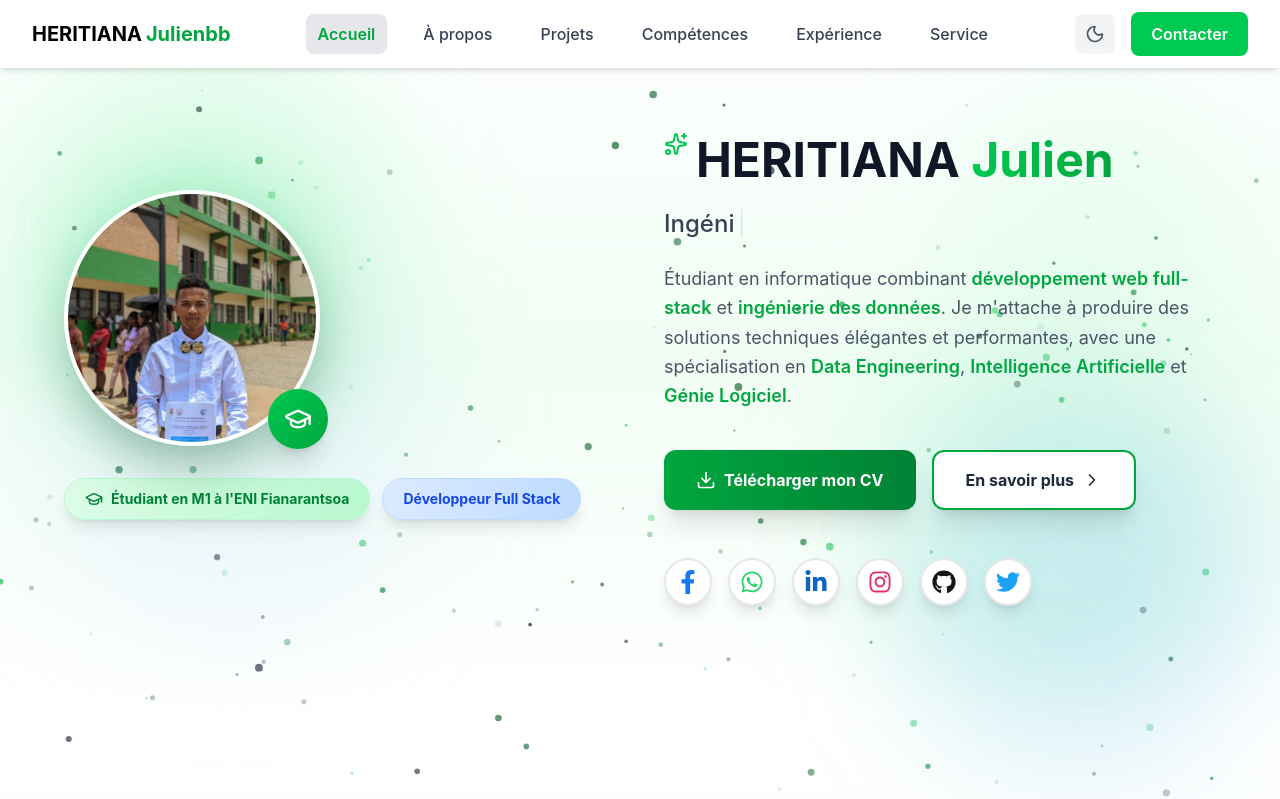
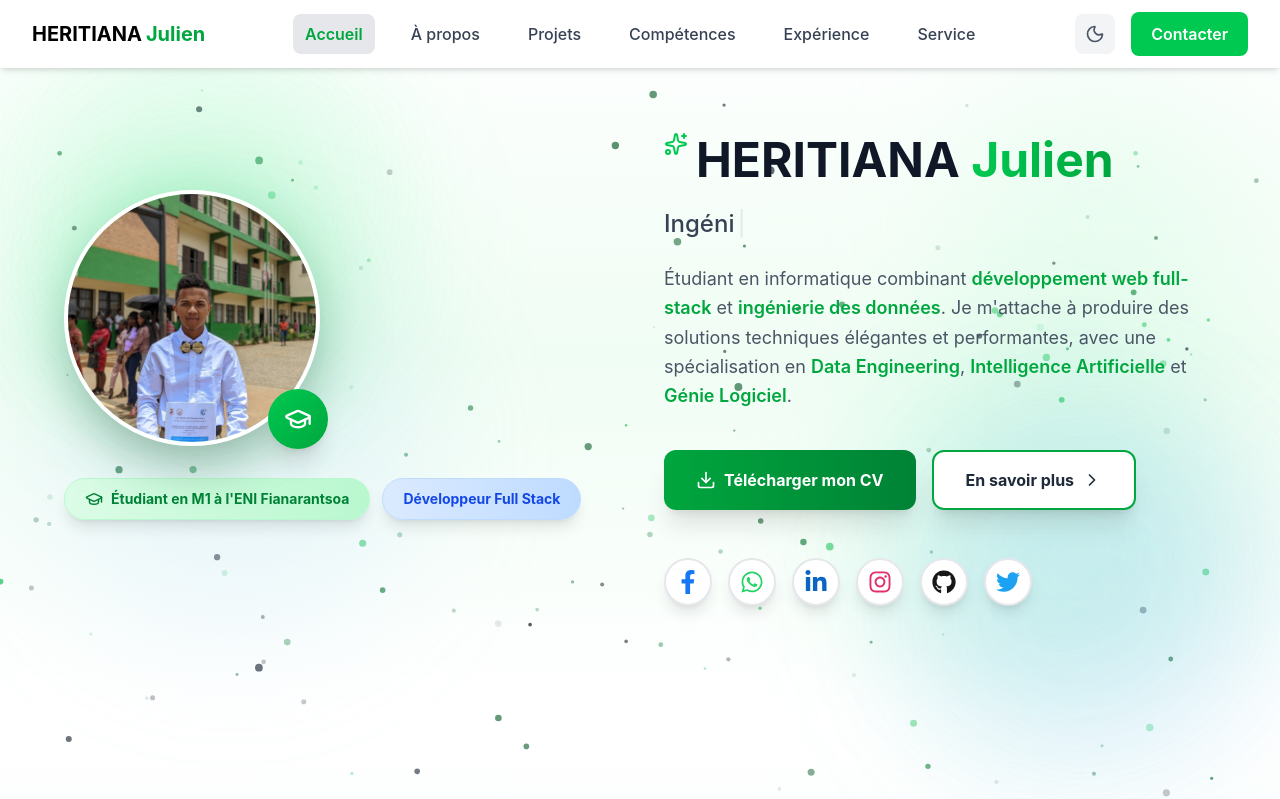
Before and after one commit to momode12/portfolio, a React (Vite) app: page /accueil in a window 1280 px wide. Shown: the top 799 px of the page. Built offline with nearby package versions, Linux system fonts and the light colour scheme.

Commit message:
navbar modifier1

```diff
--- a/src/components/Navbar.tsx
+++ b/src/components/Navbar.tsx
@@ -56,7 +56,7 @@ const Navbar: React.FC<NavbarProps> = ({
       <div className="max-w-7xl mx-auto px-4 sm:px-6 lg:px-8 py-3 flex items-center justify-between">
         {/* Logo - adapté aux petits écrans */}
         <motion.div
-          className="text-lg sm:text-xl font-bold flex items-center cursor-pointer select-none shrink-0"
+          className="text-base sm:text-lg md:text-xl font-bold flex items-center cursor-pointer select-none max-w-[60vw] overflow-hidden text-ellipsis whitespace-nowrap"
           initial={{ opacity: 0, x: -40 }}
           animate={{ opacity: 1, x: 0 }}
           transition={{ delay: 0.3, duration: 0.5 }}
@@ -169,6 +169,7 @@ const Navbar: React.FC<NavbarProps> = ({
           >
             {menuOpen ? (
               <svg
+                xmlns="http://www.w3.org/2000/svg"
                 className="h-7 w-7 text-green-600 dark:text-green-400"
                 fill="none"
                 viewBox="0 0 24 24"
@@ -179,6 +180,7 @@ const Navbar: React.FC<NavbarProps> = ({
               </svg>
             ) : (
               <svg
+                xmlns="http://www.w3.org/2000/svg"
                 className="h-7 w-7 text-green-600 dark:text-green-400"
                 fill="none"
                 viewBox="0 0 24 24"
--- a/src/data/navbarData.ts
+++ b/src/data/navbarData.ts
@@ -16,7 +16,7 @@ export const navbarLinks: NavbarLink[] = [
 export const navbarConfig = {
   logo: {
     firstName: "HERITIANA",
-    lastName: "Julienbb",
+    lastName: "Julien",
   },
   buttons: {
     contact: "Contacter",
```
